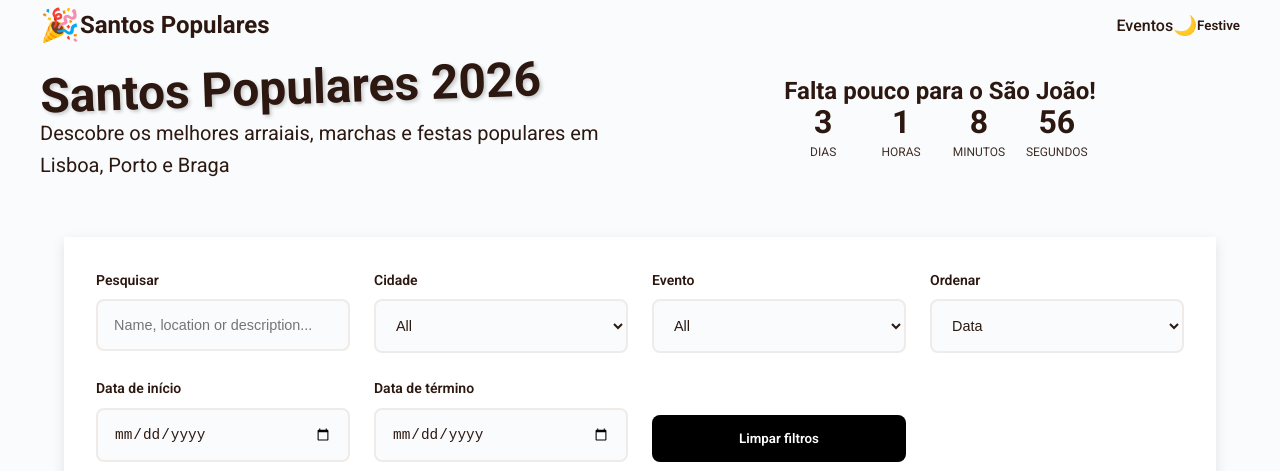
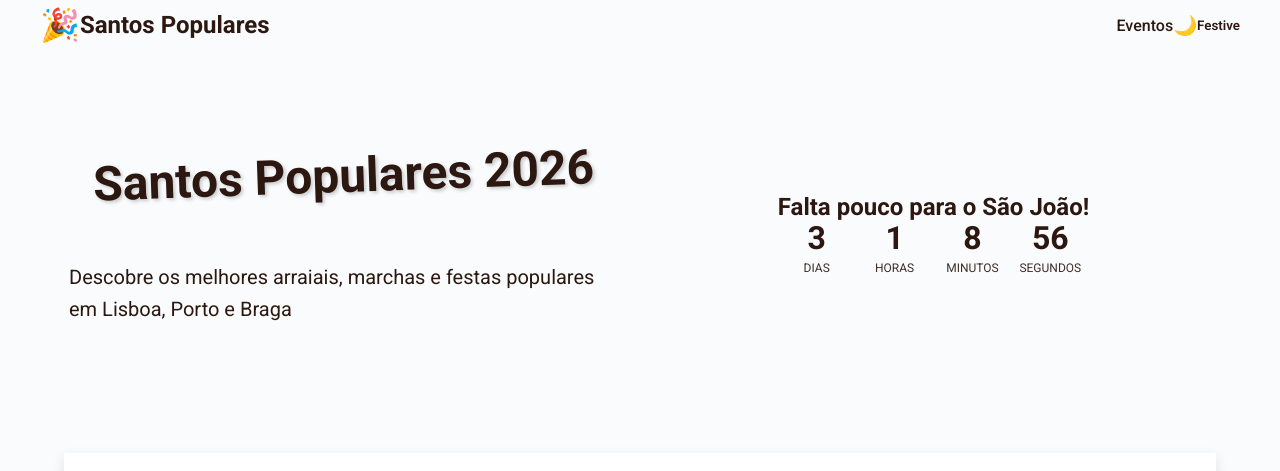
Before and after one commit to glaucepaim/study-santos-populares-vue, a Vue app: page / in a window 1280 px wide. Shown: the top 471 px of the page. Built offline with nearby package versions, Linux system fonts and the light colour scheme.

Commit message:
feat: customizing the layout

```diff
--- a/src/components/events/EventFilters.vue
+++ b/src/components/events/EventFilters.vue
@@ -136,7 +136,7 @@ const formatType = (type) => {
   padding: var(--spacing-lg);
   box-shadow: 0 4px 12px var(--color-shadow);
   margin-bottom: var(--spacing-xl);
-  margin-top: var(--spacing-xl);
+  margin-top: var(--spacing-lg);
 }
 
 .filters-grid {
--- a/src/components/events/EventGrid.vue
+++ b/src/components/events/EventGrid.vue
@@ -30,7 +30,7 @@
       </div>
 
       <div v-if="!loading && events.length > 0" class="event-count">
-        <p>{{ events.length }} event{{ events.length !== 1 ? 's' : '' }} found</p>
+        <p>{{ events.length }} evento{{ events.length !== 1 ? 's' : '' }} encontrado</p>
       </div>
     </div>
   </section>
@@ -124,9 +124,11 @@ defineEmits(['retry', 'clear-filters', 'toggle-favorite', 'view-details'])
   text-align: center;
   margin-top: var(--spacing-lg);
   padding-top: var(--spacing-lg);
+  padding-bottom: var(--spacing-lg);
   border-top: 2px solid var(--color-border);
   color: var(--color-text-light);
   font-size: 0.9rem;
+  font-weight: bold;
 }
 
 @media (max-width: 768px) {
--- a/src/components/home/HeroSection.vue
+++ b/src/components/home/HeroSection.vue
@@ -30,19 +30,17 @@ const proximaFesta = ref(new Date('2026-06-24T00:00:00'))
 <style scoped>
 .hero {
   position: relative;
-  padding: var(--espacamento-xl) 0;
-  background: linear-gradient(135deg,
-    var(--cor-primaria) 0%,
-    var(--cor-secundaria) 100%);
+  padding: var(--spacing-lg) 0;
   overflow: hidden;
 }
 
 .hero-content {
   display: grid;
   grid-template-columns: 1fr 1fr;
-  gap: var(--espacamento-xl);
+  gap: var(--spacing-lg);
   align-items: center;
-  padding: var(--spacing-xs) 0;
+  max-width: 1142px;
+  padding: var(--spacing-lg) 0;
   position: relative;
   z-index: 1;
 }
@@ -50,44 +48,42 @@ const proximaFesta = ref(new Date('2026-06-24T00:00:00'))
 .hero-title {
   font-size: 3rem;
   color: var(--color-text);
-  margin-bottom: var(--espacamento-md);
+  margin-bottom: var(--spacing-md);
   text-shadow: 2px 2px 4px rgba(0,0,0,0.2);
 }
 
 .highlight {
   display: inline-block;
-  background-color: var(--cor-terciaria);
-  color: var(--cor-texto);
-  padding: var(--espacamento-xs) var(--espacamento-md);
-  border-radius: var(--raio-lg);
+  color: var(--color-text);
+  padding: var(--spacing-lg) var(--spacing-md);
   transform: rotate(-2deg);
 }
 
 .hero-subtitle {
   font-size: 1.25rem;
-  color: var(--cor-texto);
-  margin-bottom: var(--espacamento-lg);
+  color: var(--color-text);
+  margin-bottom: var(--spacing-lg);
   line-height: 1.6;
 }
 
 .hero-cta {
   display: flex;
-  gap: var(--espacamento-md);
+  gap: var(--spacing-md);
   flex-wrap: wrap;
 }
 
 .btn {
-  padding: var(--espacamento-sm) var(--espacamento-lg);
-  border-radius: var(--raio-xl);
+  padding: var(--spacing-sm) var(--spacing-lg);
+  border-radius: var(--radius-xl);
   font-weight: 600;
   font-size: 1rem;
-  transition: all var(--transicao-rapida);
+  transition: all var(--transition-fast);
   display: inline-block;
 }
 
 .btn-primary {
-  background-color: var(--cor-terciaria);
-  color: var(--cor-texto);
+  background-color: var(--color-tertiary);
+  color: var(--color-text);
 }
 
 .btn-primary:hover {
@@ -97,11 +93,11 @@ const proximaFesta = ref(new Date('2026-06-24T00:00:00'))
 
 .btn-secondary {
   background-color: white;
-  color: var(--cor-primaria);
+  color: var(--color-primary);
 }
 
 .btn-secondary:hover {
-  background-color: var(--cor-fundo);
+  background-color: var(--color-background);
 }
 
 .hero-countdown {
```
